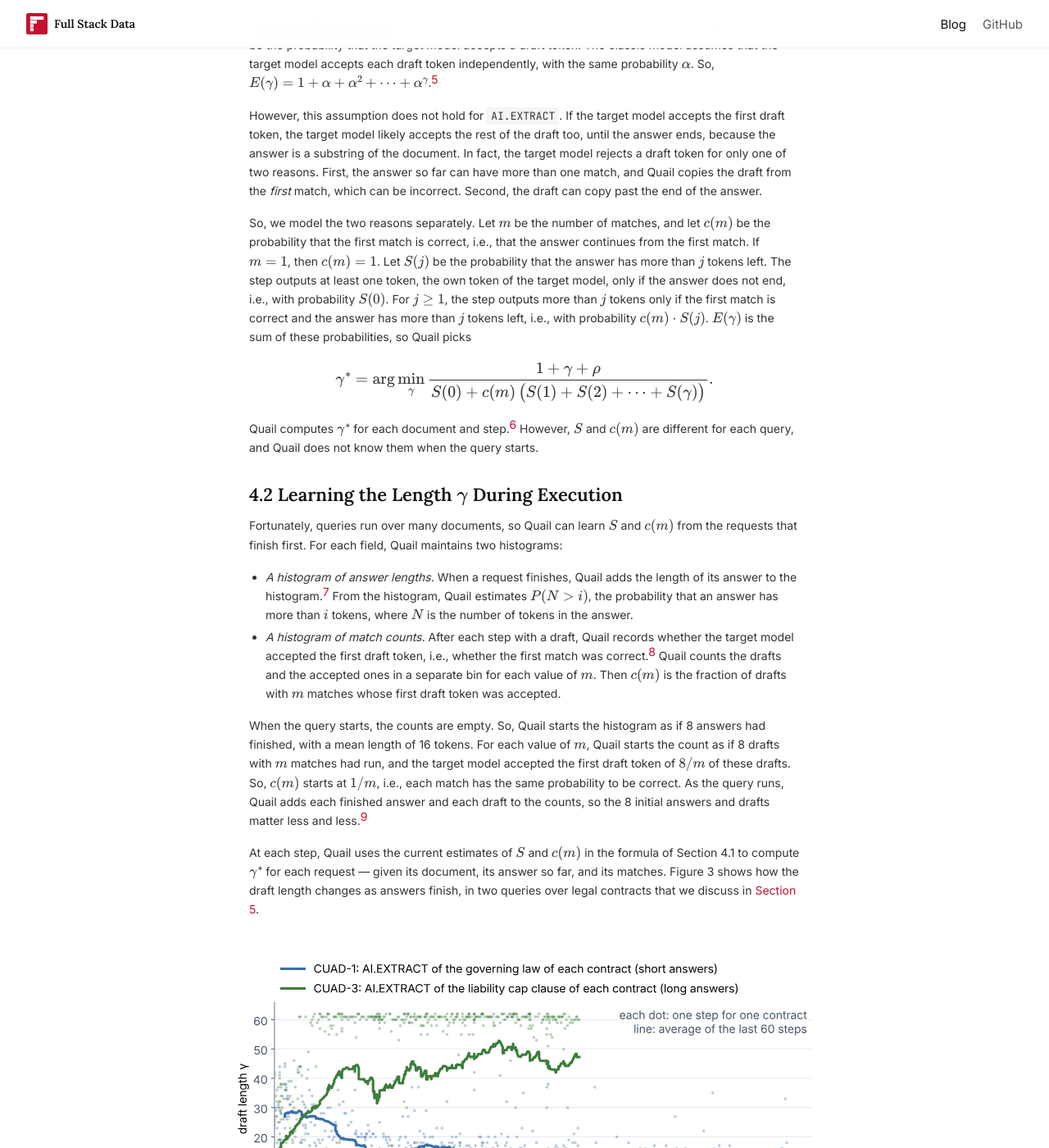
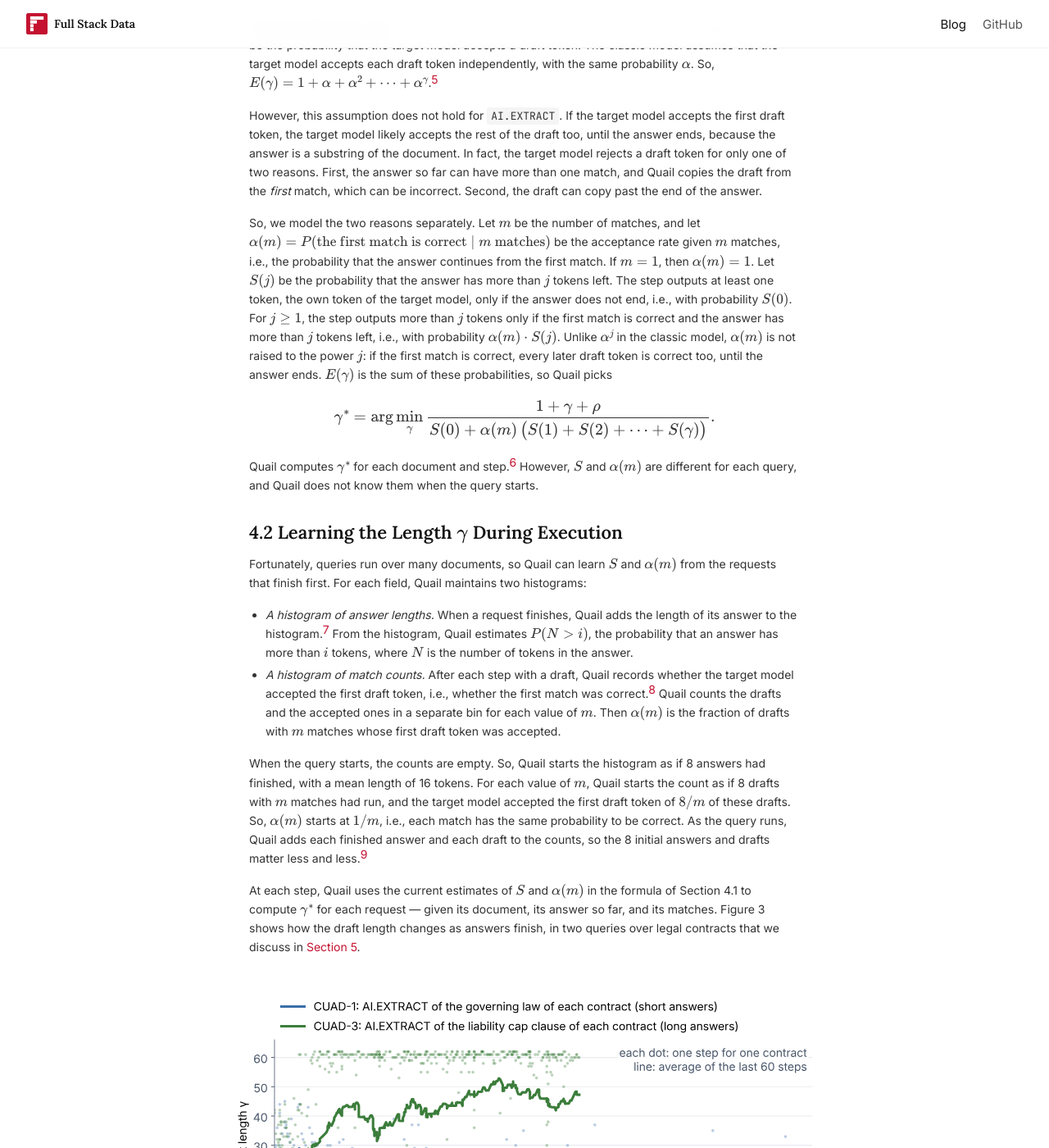
Before and after one commit to fsdatalab/fsdatalab.github.io, a Jekyll site: the page built from _posts/2026-10-26-ai-extract.md, in a window 1280 px wide and 1400 px high, scrolled down 3918 px. Shown: the whole window at 82% size. Built offline with Jekyll 4.4.1, drawn with Linux system fonts in a browser that asks for light colours; some of the changed text lies outside the part shown.

Commit message:
Name the match acceptance rate alpha(m) in the AI.EXTRACT post
The probability that the first match is correct is measured as the
fraction of drafts whose first token was accepted, so it is the
acceptance rate alpha of the classic model, given m matches. Define it
with P, and say why it is not raised to the power j.

Co-Authored-By: Claude Opus 5.5 <noreply@anthropic.com>
Claude-Session: https://claude.ai/code/session_01E9AjEaw3ZPJHVmqCBrDwAb

```diff
--- a/_posts/2026-10-26-ai-extract.md
+++ b/_posts/2026-10-26-ai-extract.md
@@ -101,11 +101,11 @@ In this section, we discuss our key idea --- that Quail should pick a different
 | --- | --- |
 | $$\gamma$$, $$\gamma^*$$ | Draft length, and the draft length that minimizes the time per output token |
 | $$E(\gamma)$$ | Expected number of tokens that a step outputs |
-| $$\alpha$$ | Acceptance rate of the classic cost model |
+| $$\alpha$$, $$\alpha(m)$$ | Acceptance rate of the classic cost model, and acceptance rate given $$m$$ matches: the probability that the first match is correct |
 | $$\rho$$ | Time of the KV read of the document in one step, divided by the time to compute one token |
 | $$N$$ | Number of tokens in the answer |
 | $$S(j)$$ | Probability that the answer has more than $$j$$ tokens left |
-| $$m$$, $$c(m)$$ | Number of matches of the answer so far in the document, and probability that the first match is correct |
+| $$m$$ | Number of matches of the answer so far in the document |
 
 </div>
 </details>
@@ -126,28 +126,28 @@ We look at each part of the fraction in turn.
 
 However, this assumption does not hold for `AI.EXTRACT`. If the target model accepts the first draft token, the target model likely accepts the rest of the draft too, until the answer ends, because the answer is a substring of the document. In fact, the target model rejects a draft token for only one of two reasons. First, the answer so far can have more than one match, and Quail copies the draft from the *first* match, which can be incorrect. Second, the draft can copy past the end of the answer.
 
-So, we model the two reasons separately. Let $$m$$ be the number of matches, and let $$c(m)$$ be the probability that the first match is correct, i.e., that the answer continues from the first match. If $$m = 1$$, then $$c(m) = 1$$. Let $$S(j)$$ be the probability that the answer has more than $$j$$ tokens left. The step outputs at least one token, the own token of the target model, only if the answer does not end, i.e., with probability $$S(0)$$. For $$j \ge 1$$, the step outputs more than $$j$$ tokens only if the first match is correct and the answer has more than $$j$$ tokens left, i.e., with probability $$c(m) \cdot S(j)$$. $$E(\gamma)$$ is the sum of these probabilities, so Quail picks
+So, we model the two reasons separately. Let $$m$$ be the number of matches, and let $$\alpha(m) = P(\text{the first match is correct} \mid m \text{ matches})$$ be the acceptance rate given $$m$$ matches, i.e., the probability that the answer continues from the first match. If $$m = 1$$, then $$\alpha(m) = 1$$. Let $$S(j)$$ be the probability that the answer has more than $$j$$ tokens left. The step outputs at least one token, the own token of the target model, only if the answer does not end, i.e., with probability $$S(0)$$. For $$j \ge 1$$, the step outputs more than $$j$$ tokens only if the first match is correct and the answer has more than $$j$$ tokens left, i.e., with probability $$\alpha(m) \cdot S(j)$$. Unlike $$\alpha^j$$ in the classic model, $$\alpha(m)$$ is not raised to the power $$j$$: if the first match is correct, every later draft token is correct too, until the answer ends. $$E(\gamma)$$ is the sum of these probabilities, so Quail picks
 
 $$
-\gamma^* = \arg\min_{\gamma} \frac{1 + \gamma + \rho}{S(0) + c(m) \, \bigl(S(1) + S(2) + \dots + S(\gamma)\bigr)}.
+\gamma^* = \arg\min_{\gamma} \frac{1 + \gamma + \rho}{S(0) + \alpha(m) \, \bigl(S(1) + S(2) + \dots + S(\gamma)\bigr)}.
 $$
 
-Quail computes $$\gamma^*$$ for each document and step.<sup><a href="#note-6">6</a></sup> However, $$S$$ and $$c(m)$$ are different for each query, and Quail does not know them when the query starts.
+Quail computes $$\gamma^*$$ for each document and step.<sup><a href="#note-6">6</a></sup> However, $$S$$ and $$\alpha(m)$$ are different for each query, and Quail does not know them when the query starts.
 
 ## 4.2 Learning the Length $$\gamma$$ During Execution
 
-Fortunately, queries run over many documents, so Quail can learn $$S$$ and $$c(m)$$ from the requests that finish first. For each field, Quail maintains two histograms:
+Fortunately, queries run over many documents, so Quail can learn $$S$$ and $$\alpha(m)$$ from the requests that finish first. For each field, Quail maintains two histograms:
 
 - *A histogram of answer lengths.* When a request finishes, Quail adds the length of its answer to the histogram.<sup><a href="#note-7">7</a></sup> From the histogram, Quail estimates $$P(N > i)$$, the probability that an answer has more than $$i$$ tokens, where $$N$$ is the number of tokens in the answer.
-- *A histogram of match counts.* After each step with a draft, Quail records whether the target model accepted the first draft token, i.e., whether the first match was correct.<sup><a href="#note-8">8</a></sup> Quail counts the drafts and the accepted ones in a separate bin for each value of $$m$$. Then $$c(m)$$ is the fraction of drafts with $$m$$ matches whose first draft token was accepted.
+- *A histogram of match counts.* After each step with a draft, Quail records whether the target model accepted the first draft token, i.e., whether the first match was correct.<sup><a href="#note-8">8</a></sup> Quail counts the drafts and the accepted ones in a separate bin for each value of $$m$$. Then $$\alpha(m)$$ is the fraction of drafts with $$m$$ matches whose first draft token was accepted.
 
-When the query starts, the counts are empty. So, Quail starts the histogram as if 8 answers had finished, with a mean length of 16 tokens. For each value of $$m$$, Quail starts the count as if 8 drafts with $$m$$ matches had run, and the target model accepted the first draft token of $$8/m$$ of these drafts. So, $$c(m)$$ starts at $$1/m$$, i.e., each match has the same probability to be correct. As the query runs, Quail adds each finished answer and each draft to the counts, so the 8 initial answers and drafts matter less and less.<sup><a href="#note-9">9</a></sup>
+When the query starts, the counts are empty. So, Quail starts the histogram as if 8 answers had finished, with a mean length of 16 tokens. For each value of $$m$$, Quail starts the count as if 8 drafts with $$m$$ matches had run, and the target model accepted the first draft token of $$8/m$$ of these drafts. So, $$\alpha(m)$$ starts at $$1/m$$, i.e., each match has the same probability to be correct. As the query runs, Quail adds each finished answer and each draft to the counts, so the 8 initial answers and drafts matter less and less.<sup><a href="#note-9">9</a></sup>
 
-At each step, Quail uses the current estimates of $$S$$ and $$c(m)$$ in the formula of Section 4.1 to compute $$\gamma^*$$ for each request --- given its document, its answer so far, and its matches. Figure 3 shows how the draft length changes as answers finish, in two queries over legal contracts that we discuss in [Section 5](#5-experiments-on-quail-b).
+At each step, Quail uses the current estimates of $$S$$ and $$\alpha(m)$$ in the formula of Section 4.1 to compute $$\gamma^*$$ for each request --- given its document, its answer so far, and its matches. Figure 3 shows how the draft length changes as answers finish, in two queries over legal contracts that we discuss in [Section 5](#5-experiments-on-quail-b).
 
 <figure id="figure-3" style="width: min(46rem, calc(100vw - 3rem));">
 <img src="{{ '/assets/blog/ai-extract/draft-length-over-query.svg' | relative_url }}?v=4" alt="The draft length at each step of CUAD-1 and CUAD-3. CUAD-1 falls to about 10, and CUAD-3 rises to about 45.">
-<figcaption>Figure 3. The draft length <em>γ</em> that Quail picks in two <code>AI.EXTRACT</code> queries over 449 legal contracts from the CUAD dataset in QUAIL-B. <em>γ</em> varies widely, both between the queries and within each query. In many steps, <em>γ</em> = 0, which means Quail decided not to draft any tokens at all—likely because the answer so far has too many matches in the document, leading to a low <em>c</em>(<em>m</em>).</figcaption>
+<figcaption>Figure 3. The draft length <em>γ</em> that Quail picks in two <code>AI.EXTRACT</code> queries over 449 legal contracts from the CUAD dataset in QUAIL-B. <em>γ</em> varies widely, both between the queries and within each query. In many steps, <em>γ</em> = 0, which means Quail decided not to draft any tokens at all—likely because the answer so far has too many matches in the document, leading to a low <em>α</em>(<em>m</em>).</figcaption>
 </figure>
 
 Figure 4 shows why $$\gamma$$ changes: as answers finish, the estimate of $$P(N > i)$$ moves toward the true curve.
@@ -165,7 +165,7 @@ Copying the draft from the input is not new either. For example, Sun et al.<sup>
 
 Perhaps the closest work is SuffixDecoding, by Oliaro et al. from Snowflake AI Research and CMU.<sup><a href="#note-15">15</a></sup> Like Quail, SuffixDecoding copies the draft and adapts the draft length. However, there are a few key differences. First, SuffixDecoding copies from the prompt and from previous outputs, so the end of the output can have *many* matches, and SuffixDecoding drafts a *tree* of the continuations that occur most often. Quail drafts *one* sequence, from the first match. Second, SuffixDecoding limits the draft length in proportion to the length of the match, while Quail picks the draft length that minimizes the expected time per output token under its cost model.
 
-Quail could also draft a tree. When the partially decoded answer has many matches, i.e., $$c(m)$$ is quite low, Quail does not draft any tokens (and therefore decodes token by token). Like SuffixDecoding, Quail could draft a token tree with one branch for each match, and the target model could verify all of the branches in one forward pass. Sequoia, by Chen et al.,<sup><a href="#note-16">16</a></sup> shows how to choose such a tree: Sequoia uses dynamic programming to find the optimal tree structure for a speculation budget, and a hardware-aware optimizer to select the size and depth of the tree for a given GPU. A similar optimizer could use $$c(m)$$ to choose the branches. We leave this to future work.
+Quail could also draft a tree. When the partially decoded answer has many matches, i.e., $$\alpha(m)$$ is quite low, Quail does not draft any tokens (and therefore decodes token by token). Like SuffixDecoding, Quail could draft a token tree with one branch for each match, and the target model could verify all of the branches in one forward pass. Sequoia, by Chen et al.,<sup><a href="#note-16">16</a></sup> shows how to choose such a tree: Sequoia uses dynamic programming to find the optimal tree structure for a speculation budget, and a hardware-aware optimizer to select the size and depth of the tree for a given GPU. A similar optimizer could use $$\alpha(m)$$ to choose the branches. We leave this to future work.
 
 # 5. Experiments on QUAIL-B
 
@@ -228,7 +228,7 @@ this research.
 
 <span id="note-5"><strong>5.</strong></span> Here is the intuition. Term $$j$$ is the probability that the step outputs more than $$j$$ tokens. The step always outputs the own token of the target model, so term 0 is 1. The step outputs more than $$j$$ tokens only if the target model accepts the first $$j$$ draft tokens, which has probability $$\alpha^j$$. Leviathan et al. write the sum in closed form, as $$(1 - \alpha^{\gamma+1}) / (1 - \alpha)$$.
 
-<span id="note-6"><strong>6.</strong></span> Quail applies $$c(m)$$ to the whole draft. That is, Quail treats a draft as copied either entirely from the correct match or entirely from an incorrect match. Quail also assumes that whether the first match is correct does not depend on how long the answer is.
+<span id="note-6"><strong>6.</strong></span> Quail counts $$\alpha(m)$$ once per draft, not once per draft token. That is, Quail treats a draft as copied either entirely from the correct match or entirely from an incorrect match. Quail also assumes that whether the first match is correct does not depend on how long the answer is.
 
 <span id="note-7"><strong>7.</strong></span> The histogram has 65 bins, one for each answer length from 0 to 64 tokens, because Quail limits answers to 64 tokens.
 
```
